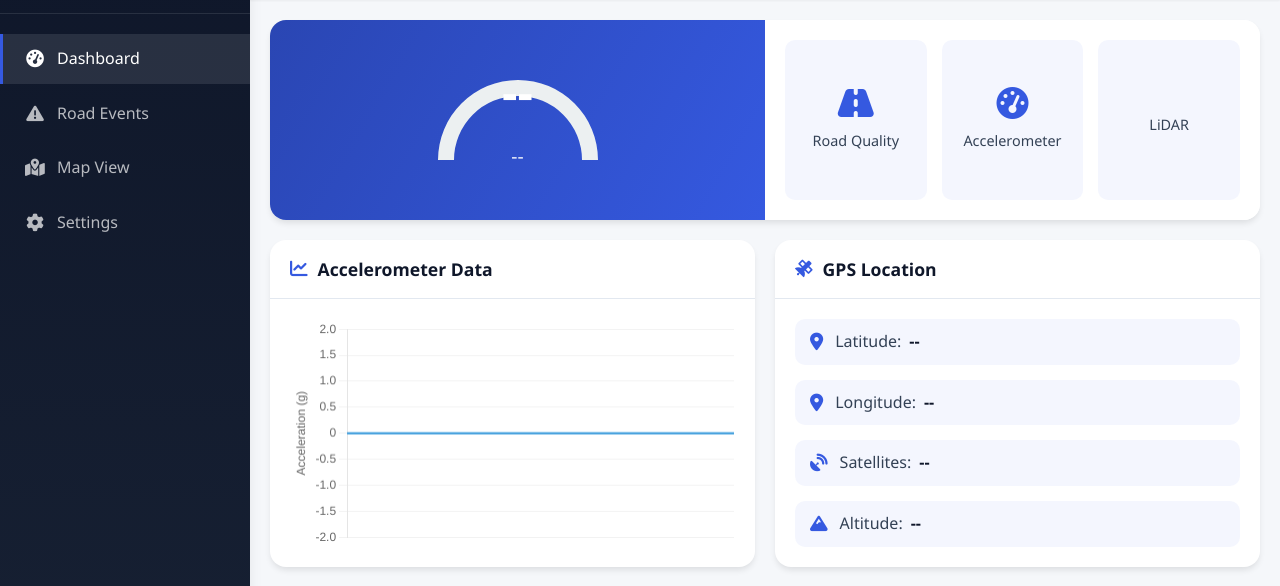
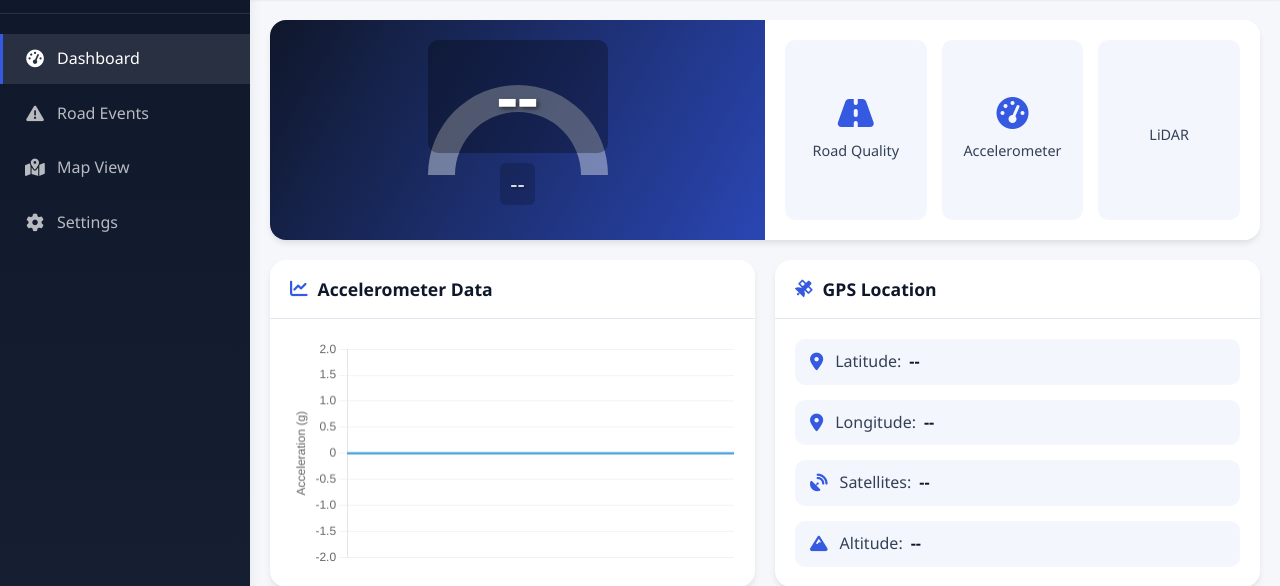
Before and after one commit to David070920/road, a Python web app: template quality/web/templates/index.html in a window 1280 px wide. Shown: the part 60-646 px from the top of the page. Run offline with Jinja, Linux system fonts and the light colour scheme; the template is opened without the code that fills it, so the values that code supplies are empty; some libraries are stand-ins or nearby versions.

Commit message:
improved and fixed website

```diff
--- a/quality/web/static/css/style.css
+++ b/quality/web/static/css/style.css
@@ -209,32 +209,46 @@ body {
     flex-direction: column;
     align-items: center;
     justify-content: center;
-    min-height: 200px;
-    background: linear-gradient(120deg, var(--primary-dark), var(--primary-color));
+    min-height: 220px;
+    background: linear-gradient(120deg, var(--dark-color), var(--primary-dark));
     color: white;
 }
 
 .quality-value {
-    font-size: 3rem;
+    font-size: 4rem;
     font-weight: bold;
     margin-bottom: 10px;
     position: relative;
     z-index: 2;
+    text-shadow: 2px 2px 4px rgba(0, 0, 0, 0.5);
+    background-color: rgba(0, 0, 0, 0.3);
+    padding: 5px 15px;
+    border-radius: 10px;
+    min-width: 180px;
+    text-align: center;
 }
 
 .quality-label {
-    font-size: 1.2rem;
-    opacity: 0.9;
+    font-size: 1.4rem;
+    opacity: 0.95;
     margin-bottom: 15px;
     position: relative;
     z-index: 2;
+    text-shadow: 1px 1px 3px rgba(0, 0, 0, 0.5);
+    background-color: rgba(0, 0, 0, 0.2);
+    padding: 3px 10px;
+    border-radius: 6px;
 }
 
 .quality-gauge canvas {
     position: absolute;
-    max-width: 200px;
-    max-height: 200px;
+    max-width: 220px;
+    max-height: 220px;
     z-index: 1;
+    opacity: 0.85;
+    top: 50%;
+    left: 50%;
+    transform: translate(-50%, -50%);
 }
 
 .quality-status {
--- a/quality/web/static/js/dashboard.js
+++ b/quality/web/static/js/dashboard.js
@@ -31,7 +31,7 @@ document.addEventListener('DOMContentLoaded', function() {
                     data: [0, 100],
                     backgroundColor: [
                         '#3498db',
-                        '#ecf0f1'
+                        'rgba(236, 240, 241, 0.5)' // More transparent background
                     ],
                     borderWidth: 0
                 }]
@@ -39,7 +39,7 @@ document.addEventListener('DOMContentLoaded', function() {
             options: {
                 circumference: 180,
                 rotation: 270,
-                cutout: '80%',
+                cutout: '70%', // Smaller cutout for more visible gauge
                 plugins: {
                     legend: {
                         display: false
@@ -123,19 +123,22 @@ document.addEventListener('DOMContentLoaded', function() {
         const qualityValue = document.getElementById('quality-value');
         const qualityClass = document.getElementById('quality-classification');
 
-        if (data.lidar_quality) {
+        if (data.lidar_quality !== undefined) {
             qualityValue.textContent = data.lidar_quality.toFixed(1) + '/100';
             qualityClass.textContent = data.classification;
 
-            // Set color based on quality
+            // Set color based on quality with improved contrast
             if (data.lidar_quality >= 75) {
                 qualityValue.style.color = '#2ecc71';
+                qualityClass.style.color = '#2ecc71';
                 qualityGauge.data.datasets[0].backgroundColor[0] = '#2ecc71';
             } else if (data.lidar_quality >= 50) {
-                qualityValue.style.color = '#f39c12';
+                qualityValue.style.color = '#f5d742'; // More visible yellow
+                qualityClass.style.color = '#f5d742';
                 qualityGauge.data.datasets[0].backgroundColor[0] = '#f39c12';
             } else {
-                qualityValue.style.color = '#e74c3c';
+                qualityValue.style.color = '#ff6b6b'; // Brighter red
+                qualityClass.style.color = '#ff6b6b';
                 qualityGauge.data.datasets[0].backgroundColor[0] = '#e74c3c';
             }
 
@@ -172,6 +175,14 @@ document.addEventListener('DOMContentLoaded', function() {
         if (data.gps && data.gps.lat !== 0 && data.gps.lon !== 0) {
             document.getElementById('lat').textContent = data.gps.lat.toFixed(6);
             document.getElementById('lon').textContent = data.gps.lon.toFixed(6);
+
+            // Add support for other GPS data if available
+            if (data.gps.satellites) {
+                document.getElementById('sats').textContent = data.gps.satellites;
+            }
+            if (data.gps.altitude) {
+                document.getElementById('gps-alt').textContent = data.gps.altitude + " m";
+            }
         }
 
         // Update environmental data
```
